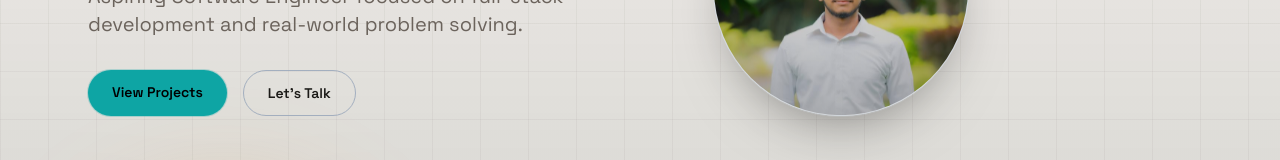
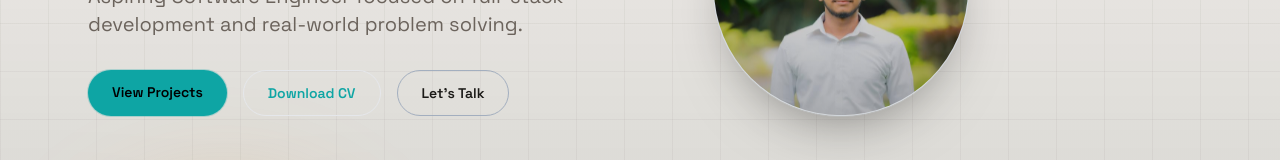
Before and after one commit to hktjayaranga/portfolio, a Next.js app: page / in a window 1280 px wide. Shown: the part 313-473 px from the top of the page. Built offline with nearby package versions, Linux system fonts and the light colour scheme.

Commit message:
add download cv button

```diff
--- a/app/page.tsx
+++ b/app/page.tsx
@@ -15,6 +15,7 @@ export default function Home() {
   const phoneHref = `tel:${portfolio.phone.replace(/\\s+/g, '')}`;
   const basePath = process.env.NEXT_PUBLIC_BASE_PATH ?? '';
   const profileSrc = `${basePath}/profile.jpg`;
+  const cvHref = `${basePath}/Thilina-Jayaranga.pdf`;
 
   return (
     <div id="top">
@@ -40,6 +41,13 @@ export default function Home() {
                   className="rounded-full bg-[color:var(--accent)] px-6 py-3 text-sm font-semibold text-black shadow-glow transition hover:-translate-y-0.5"
                 >
                   View Projects
+                </a>
+                <a
+                  href={cvHref}
+                  download
+                  className="rounded-full border border-[color:var(--accent)]/40 bg-[color:var(--accent)]/10 px-6 py-3 text-sm font-semibold text-[color:var(--accent)] transition hover:-translate-y-0.5 hover:bg-[color:var(--accent)]/20"
+                >
+                  Download CV
                 </a>
                 <a
                   href={`mailto:${portfolio.email}`}
```
Also changed, not shown: 1 other file (tests, documents, lock files or other folders).
